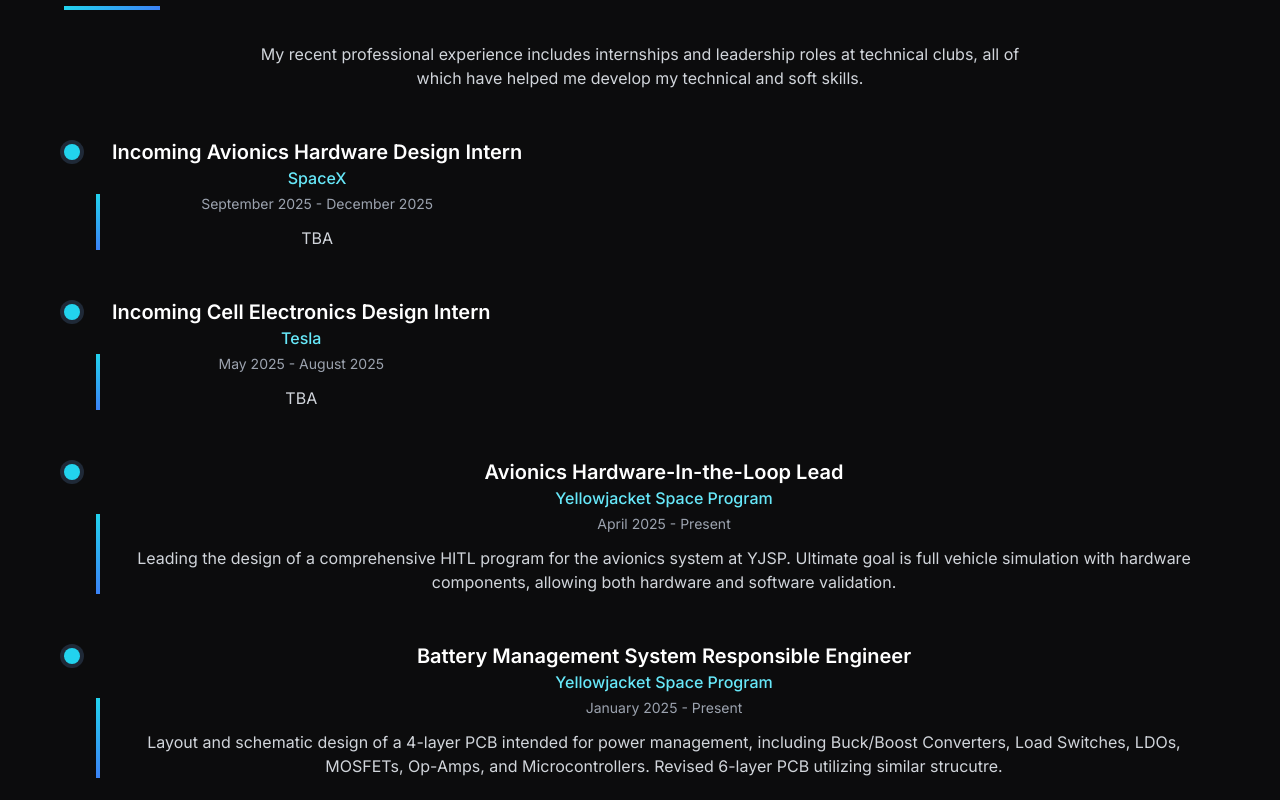
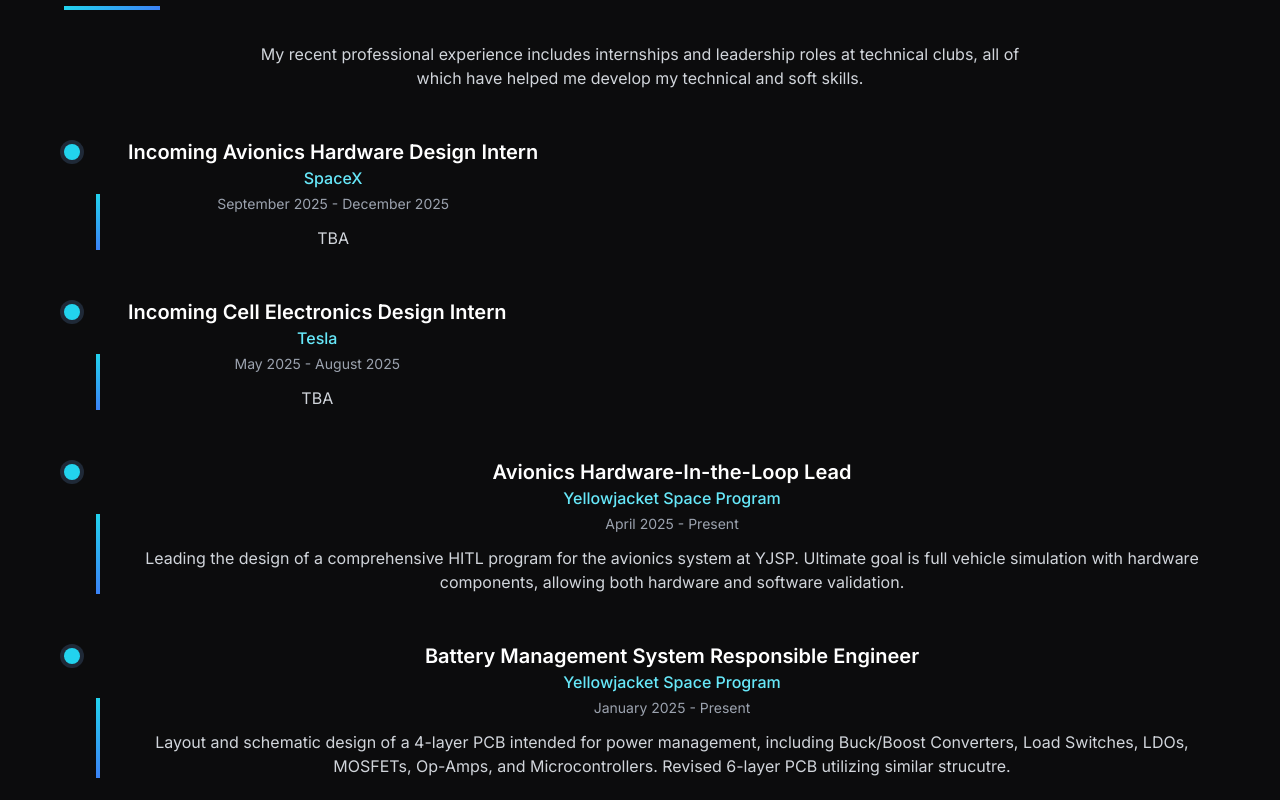
Before and after one commit to prathamingale49/personal-website, a React (Vite) app: page / in a window 1280 px wide. Shown: the part 1800-2600 px from the top of the page. Built offline with nearby package versions, Linux system fonts and the light colour scheme.

Commit message:
center take 3

```diff
--- a/src/components/ExperienceSection.tsx
+++ b/src/components/ExperienceSection.tsx
@@ -45,11 +45,11 @@ export const ExperienceSection: React.FC = () => {
               <div className="absolute left-8 top-14 w-1 h-[calc(100%-3.5rem)] bg-gradient-to-b from-cyan-400 to-blue-500"></div>
             )}
 
-            <div className="flex gap-8">
+            <div className="flex gap-12">
               {/* Circle marker */}
               <div className="mt-1.5 w-4 h-4 rounded-full bg-cyan-400 flex-shrink-0 relative z-10 ring-4 ring-gray-800"></div>
 
-              <div className = "absolute-center">
+              <div className = "text-center items-center flex flex-col">
                 <h3 className="text-xl font-semibold text-white">{exp.title}</h3>
                 <div className="text-cyan-300 font-medium mb-1">{exp.company}</div>
                 <div className="text-sm text-gray-400 mb-3">{exp.period}</div>
```
